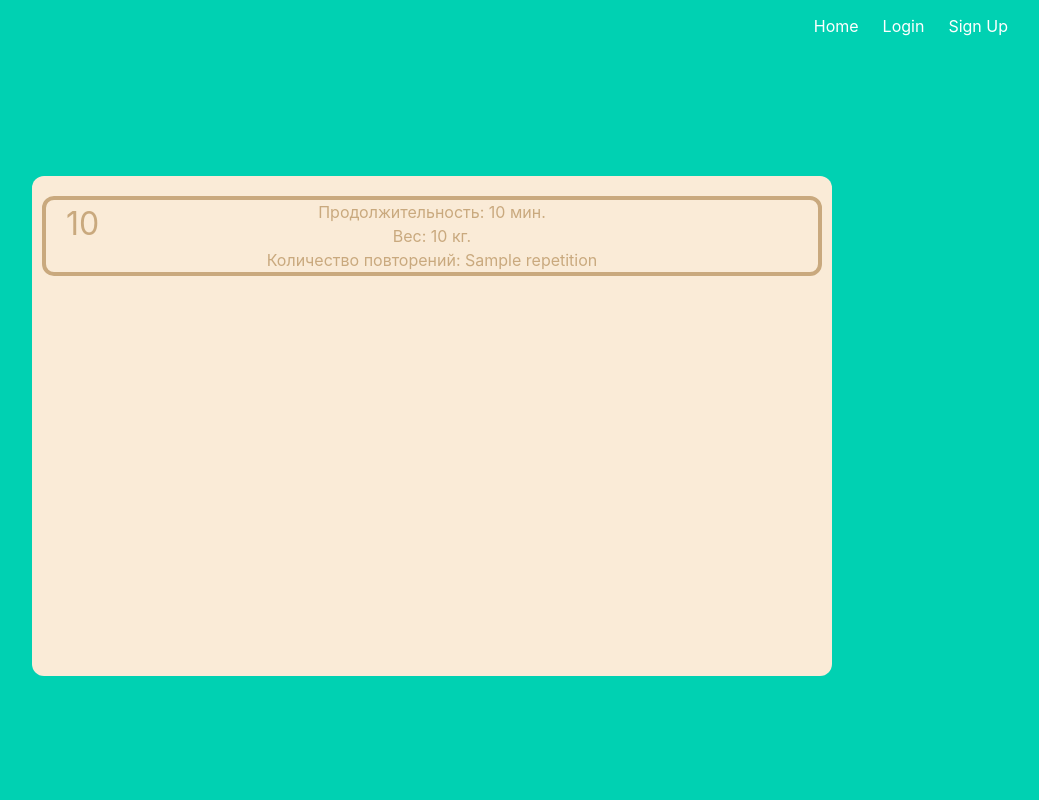
After one commit to DbnStr/Gym-Training-Tracking, a Flask app: template templates/approaches.html in a window 1280 px wide. The commit adds this page. Shown: the whole page, without its empty margins (208-1247 px from the left). Run offline with Flask 2, Linux system fonts and the light colour scheme; the template is opened without the code that fills it: most values are stand-ins (such as "Sample title", 1, 10 or a date in 2020); some libraries are stand-ins or nearby versions.

Commit message:
add approaches vis

```diff
--- a/app.py
+++ b/app.py
@@ -104,15 +104,15 @@ def get_exercises(customer_id, training_id):
         strength_exercises[i] = strength_exercise
     return render_template('exercises.html', strength_exercises=strength_exercises, running_exercises=running_exercises, customer_id=customer_id, training_id=training_id)
 
-@app.route('/customers/<int:customer_id>/trainings/<int:training_id>/running_exercises/<int:exercise_id>')
+@app.route('/customers/<int:customer_id>/trainings/<int:training_id>/strength_exercises/<int:exercise_id>')
 @login_required
 def get_approaches(customer_id, training_id, exercise_id):
-    approaches_data = db.execute_select_one_query('SELECT * FROM approach WHERE strengthexerciseid={}'.format(exercise_id))
+    approaches_data = db.execute_select_all_query('SELECT * FROM approach WHERE strengthexerciseid={}'.format(exercise_id))
     approaches = {}
     for i in range(len(approaches_data)):
         approach = Approach(*approaches_data[i])
         approaches[i] = approach
-    return "Success"
+    return render_template('approaches.html', approaches=approaches)
 
 @login_manager.unauthorized_handler
 def unauthorized_handler():
--- a/database/models/approach.py
+++ b/database/models/approach.py
@@ -10,3 +10,4 @@ class Approach(Model):
         self.weight = weight
         self.repetition = repetition
         self.strength_exercise_id = strength_exercise_id
+        self.duration = int(round((finish_datetime - start_datetime).total_seconds() / 60))
--- /dev/null
+++ b/templates/approaches.html
@@ -0,0 +1,16 @@
+{% extends "base.html" %}
+
+{% block content %}
+    <div class="trainings">
+        {% for (idx, approach) in approaches.items() %}
+        <div class='training'>
+            <div class="training_idx">{{idx + 1}}</div>
+            <div class="training_data">
+                <h3>Продолжительность: {{ approach.duration }} мин.</h3>
+                <h3>Вес: {{ approach.weight }} кг.</h3>
+                <h3>Количество повторений: {{ approach.repetition }}</h3>
+            </div>
+        </div>
+    {% endfor %}
+    </div>
+{% endblock %}
--- a/templates/base.html
+++ b/templates/base.html
@@ -29,7 +29,8 @@
         .training_idx {
             font-size: xx-large;
             position: absolute;
-            bottom: 2px;
+            margin-bottom: auto;
+            margin-top: auto;
             left: 20px;
             display: inline-block;
         }
@@ -37,7 +38,8 @@
         .strength_training_idx {
             font-size: xx-large;
             position: absolute;
-            bottom: 12px;
+            margin-bottom: auto;
+            margin-top: auto;
             left: 20px;
             display: inline-block;
         }
@@ -45,7 +47,8 @@
         .running_training_idx {
             font-size: xx-large;
             position: absolute;
-            bottom: 36px;
+            margin-bottom: auto;
+            margin-top: auto;
             left: 20px;
             display: inline-block;
         }
--- a/templates/index.html
+++ b/templates/index.html
@@ -2,9 +2,6 @@
 
 {% block content %}
 <h1 class="title">
-  Flask Login Example
+  Gym Training Tracking
 </h1>
-<h2 class="subtitle">
-  Easy authentication and authorization in Flask.
-</h2>
 {% endblock %}
```
Also changed, not shown: templates/exercises.html (+4 -7 lines).
